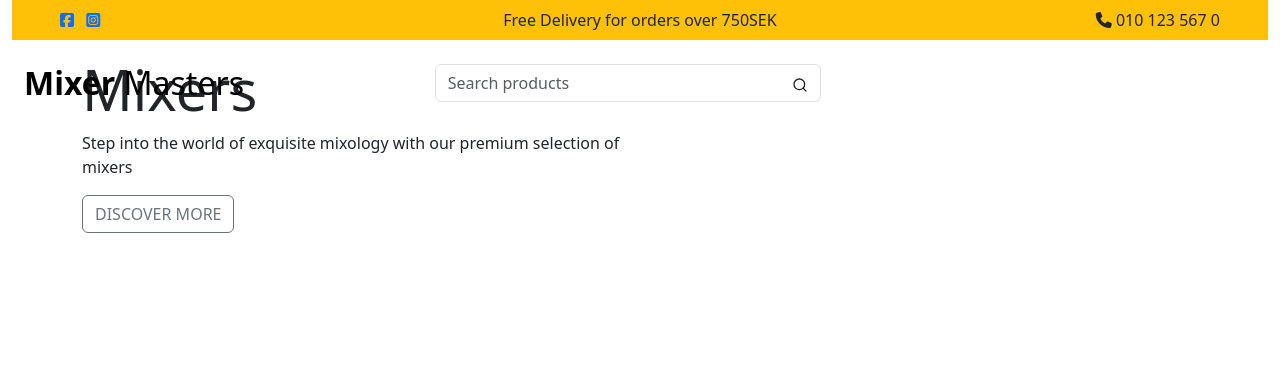
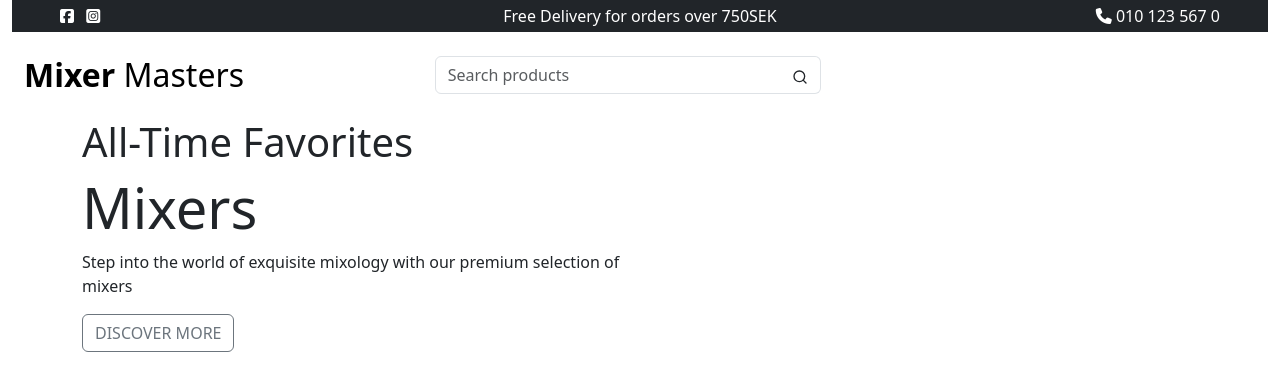
Before and after one commit to SorinPan/mixer_masters, a Django app: page / in a window 1280 px wide. Shown: the top 391 px of the page. Run offline with Django 4.2, Linux system fonts and the light colour scheme; some libraries are stand-ins or nearby versions.

Commit message:
Change style for info-bar

```diff
--- a/static/css/base.css
+++ b/static/css/base.css
@@ -1,2 +1,14 @@
 /* Google Fonts */
 @import url('https://fonts.googleapis.com/css2?family=Lato:ital,wght@0,100;0,300;0,400;0,700;1,400&display=swap');
+
+* {
+    margin: 0;
+    padding: 0;
+}
+
+.info-bar {
+    position: relative;
+    color: #fff;
+    font-weight: 300;
+    z-index: 50;
+}
--- a/templates/base.html
+++ b/templates/base.html
@@ -36,26 +36,22 @@
     <title>Mixer Masters {% block extra_title %}{% endblock %}</title>
   </head>
   <body>
-    <header class="container-fluid fixed-top">
+    <header class="container-fluid">
       <!-- Info top bar -->
-      <div class="info-bar text-sm bg-warning">
-        <div class="container-fluid px-lg-5 py-2">
+      <div class="info-bar bg-dark">
+        <div class="container-fluid px-lg-5 py-1">
           <div class="row align-items-center">
             <div class="col-md-4 d-none d-md-block">
               <ul class="list-inline mb-0">
                 <li class="list-inline-item me-2">
-                  <a href="#">
-                    <i class="fa-brands fa-square-facebook"></i>
-                  </a>
+                  <a class="text-reset" href="#"><i class="fa-brands fa-square-facebook"></i></a>
                 </li>
-                <li class="list-inline-item me-2">
-                  <a href="#">
-                    <i class="fa-brands fa-square-instagram"></i>
-                  </a>
+                <li class="list-inline-item me-4">
+                  <a class="text-reset" href="#"><i class="fa-brands fa-square-instagram"></i></a>
                 </li>
               </ul>
             </div>
-            <div class="col-sm-6 col-md-4 d-flex justify-content-center">
+            <div class="col-sm-6 col-md-4 text-start text-md-center">
               <p class="mb-0">Free Delivery for orders over 750SEK</p>
             </div>
             <div class="col-sm-6 col-md-4 d-flex justify-content-end">
@@ -69,7 +65,7 @@
       </div>
       <!-- Info top bar end -->
 
-      <!-- Top Nav -->
+      <!-- Main Nav -->
       <div class="py-4">
         <div class="container-fluid">
           <div id="topbar" class="row w-100 align-items-center">
@@ -97,8 +93,17 @@
           </div>
         </div>
       </div>
-      <!-- End Top Nav -->
+      <!-- End Main Nav -->
     </header>
+
+    <!-- Messages -->
+    {% if messages %}
+        <div class="message-container"></div>
+    {% endif %}
+
+    <!-- Page headers -->
+    {% block page_header %}
+    {% endblock %}
 
     <!-- PAGE CONTENT -->
     {% block content %}
```
